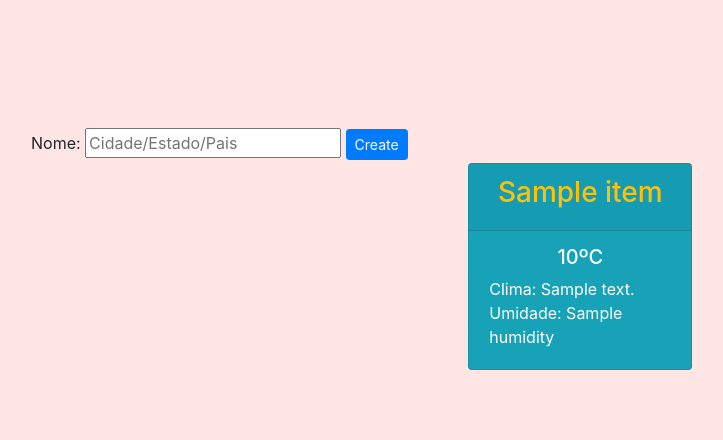
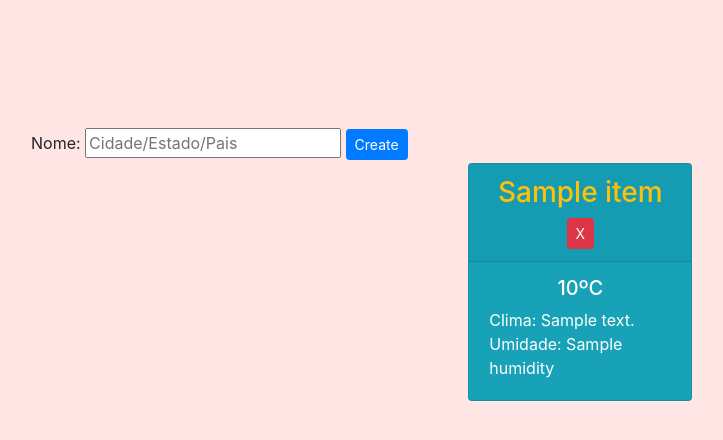
Before and after one commit to hi-im-yan/WeatherApp, a Django app: page / in a window 1280 px wide. Shown: the top 440 px of the page, without its empty margins (54-777 px from the left). Run offline with Django 3.2, Linux system fonts and the light colour scheme; tables that the repository leaves empty hold one stand-in row (values such as "Sample post"); a database or web service that is not in the repository returns one stand-in record (values such as "Sample title"); data that the repository does not hold is empty; some libraries are stand-ins or nearby versions.

Commit message:
(button delete) Implemented but not good designed

```diff
--- a/project/app/templates/app/infos.html
+++ b/project/app/templates/app/infos.html
@@ -18,6 +18,10 @@
     <div class="card text-white bg-info mb-3" style="width: 14rem; margin-right: 1%;">
         <div class="card-header text-warning text-center">
             <h3>{{info.name}}</h3>
+            <form action="api/delete_info/{{info.id}}" method="post" style="display: inline-block;">
+                {% csrf_token %}
+                <button type="submit" class="btn btn-danger btn-sm d-flex justify-content-center">X</button>
+            </form>
         </div>
         <div class="card-body">
             <h5 class="card-subtitle mb-2 text-center">{{info.temperature}}ºC</h5>
@@ -27,7 +31,6 @@
                     Umidade: {{info.humidity}}
                 </p>
             </a>
-
         </div>
     </div>
     <br>
```
Also changed, not shown: project/db.sqlite3.
